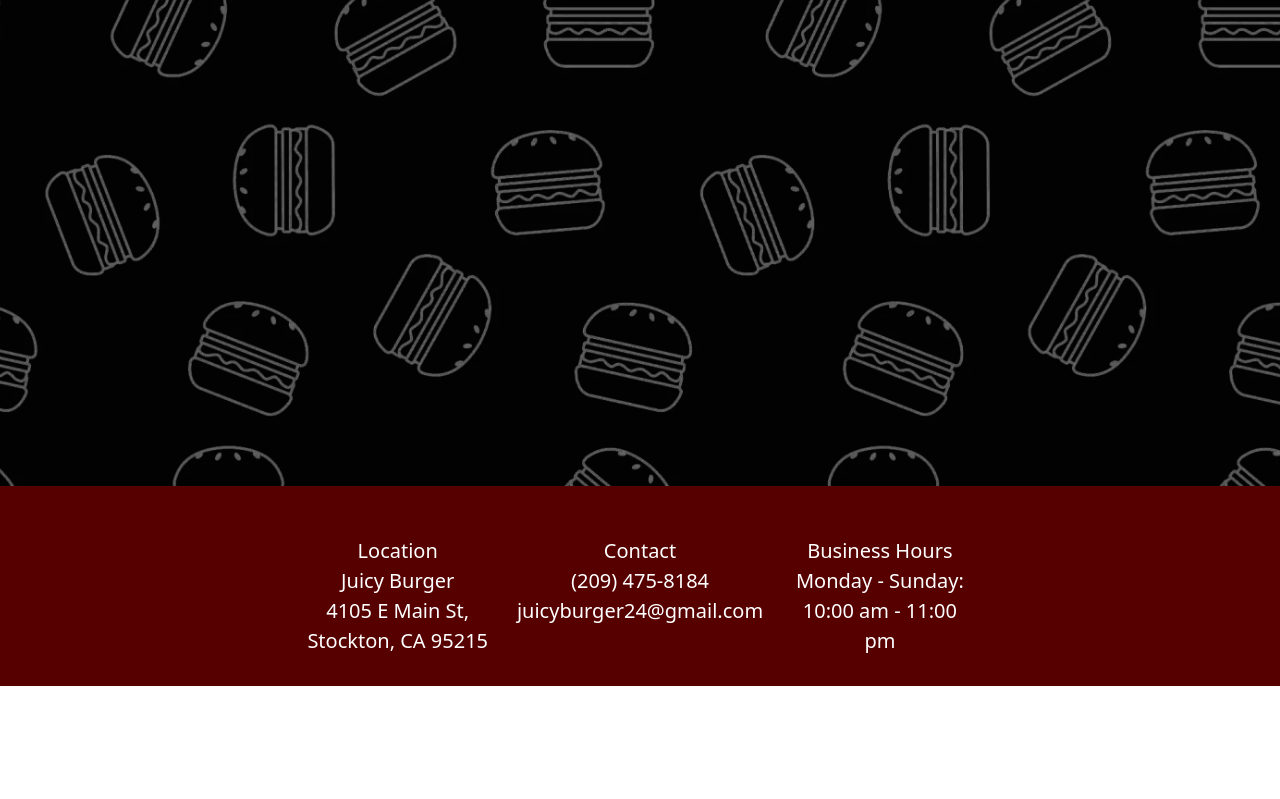
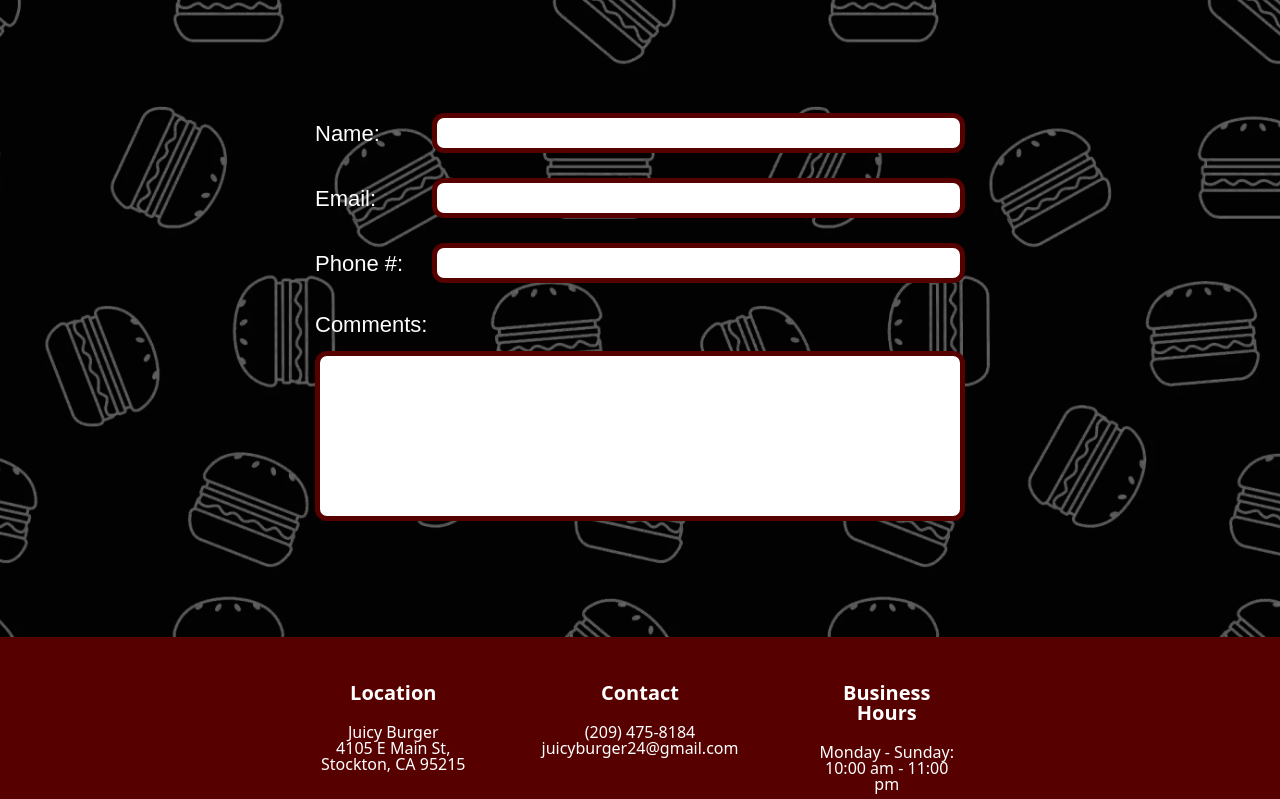
Before and after one commit to 247ELI/webReDesign, a plain HTML site: page pages/ContactPage.html in a window 1280 px wide. Shown: the part 154-953 px from the top of the page. Before the commit the page ends 840 px from the top, so only its background shows below. Drawn offline with nearby package versions, Linux system fonts and the light colour scheme.

Commit message:
contact page

```diff
--- a/pages/ContactPage.html
+++ b/pages/ContactPage.html
@@ -11,44 +11,97 @@
 </head>
 
 <body>
+    <!-- NavBar Start -->
+    <nav class="navbar navbar-expand-lg" style="background-color: #560000;">
+        <div class="container-fluid">
 
+            <!-- Logo on the left -->
+            <a class="navbar-brand d-flex align-items-center" href="#">
+                <img src="/assets/Logo.png" alt="Logo" style="height:125px; width:auto; object-fit:contain;">
+            </a>
 
-    <div class="bgContact ">
-        <div class="row ">
-            <div class="col"></div>
+            <button class="navbar-toggler" type="button" data-bs-toggle="collapse" data-bs-target="#navbarNav">
+                <span class="navbar-toggler-icon"></span>
+            </button>
+
+            <!-- Links on the right -->
+            <div class="collapse navbar-collapse justify-content-end" id="navbarNav">
+                <ul class="navbar-nav d-flex flex-row gap-5" style="padding-top:60px; margin-right:80px;">
+                    <li class="nav-item">
+                        <a class="nav-link active" href="#" style="font-size:1.75rem; color:white;">Home</a>
+                    </li>
+                    <li class="nav-item">
+                        <a class="nav-link" href="#" style="font-size:1.75rem; color:white;">Order</a>
+                    </li>
+                    <li class="nav-item">
+                        <a class="nav-link" href="#" style="font-size:1.75rem; color:white;">Contact</a>
+                    </li>
+                </ul>
+            </div>
+
         </div>
+    </nav>
+    <!-- NavBar End -->
+
+    <!-- Input Text Start -->
+    <div class="bgContact container-fluid">
+
+        <div class="formWrap">
+
+            <div class="formRow">
+                <span class="leftLabel">Name:</span>
+                <input type="text" class="textBox">
+            </div>
+
+            <div class="formRow">
+                <span class="leftLabel">Email:</span>
+                <input type="text" class="textBox">
+            </div>
+
+            <div class="formRow">
+                <span class="leftLabel">Phone #:</span>
+                <input type="text" class="textBox">
+            </div>
+
+            <div class="commentRow">
+                <span class="leftLabel">Comments:</span>
+                <textarea class="commentBox"></textarea>
+            </div>
+
+        </div>
+
     </div>
+    <!-- Input Text End -->
 
+    <!-- Footer Start -->
     <div class="footBg alignFt">
         <div class="row">
             <div class="col">
-                <p class="contactFontC">Location <br> Juicy Burger <br> 4105 E Main St, <br> Stockton, CA 95215</p>
+                <p class="contactFontC">
+                    <span class="contactTitle">Location</span> <br>
+                    Juicy Burger <br>
+                    4105 E Main St, <br>
+                    Stockton, CA 95215
+                </p>
             </div>
             <div class="col">
-                <p class="contactFontC">Contact <br> (209) 475-8184 <br> juicyburger24@gmail.com</p>
+                <p class="contactFontC">
+                    <span class="contactTitle">Contact</span> <br>
+                    (209) 475-8184 <br>
+                    juicyburger24@gmail.com
+                </p>
             </div>
             <div class="col">
-                <p class="contactFontC">Business Hours <br> Monday - Sunday: <br> 10:00 am - 11:00 pm</p>
+                <p class="contactFontC">
+                    <span class="contactTitle">Business Hours</span> <br>
+                    Monday - Sunday: <br>
+                    10:00 am - 11:00 pm
+                </p>
             </div>
         </div>
     </div>
 
-
-
-
-
-
-
-
-
-
-
-
-
-
-
-
-
+    <!-- Footer End -->
 
 
     <script src="https://cdn.jsdelivr.net/npm/bootstrap@5.3.8/dist/js/bootstrap.bundle.min.js"
--- a/styles/elistyles.css
+++ b/styles/elistyles.css
@@ -27,19 +27,113 @@
 }
 
 /* Foot Start */
-.footBg{
+.footBg {
     background-color: #560000;
     height: 200px;
     display: flex;
     justify-content: center;
+    align-items: center;
 }
 
-.contactFontC{
+.row {
+    display: flex;
+    gap: 50px;
+}
+
+.col {
+    text-align: center;
+}
+
+.contactFontC {
     color: white;
-    display: flex;
-    text-align: center;
-    margin-top: 50px;
+    margin: 0;
+    font-size: 16px;
+    line-height: 1;
+}
+
+.contactTitle {
     font-size: 20px;
+    font-weight: bold;
+    display: block;
+    margin-bottom: 5px;
 }
 
 /* Foot End */
+.textBox {
+    width: 500px;
+    height: 40px;
+    border-radius: 12px;
+    border: 2px solid #560000;
+    padding: 10px;
+    outline: none;
+}
+
+.commentBox {
+    width: 500px;
+    height: 160px;
+    border-radius: 12px;
+    border: 2px solid #560000;
+    padding: 10px;
+    resize: none;
+}
+
+.bgContact {
+    background-image: url(../assets/Background.png);
+    height: 80vh;
+    background-size: cover;
+    background-position: center;
+    background-repeat: no-repeat;
+
+    display: flex;
+    justify-content: center;
+    align-items: center;
+}
+
+.formWrap {
+    width: 650px;
+}
+
+.formRow {
+    display: flex;
+    align-items: center;
+    margin-bottom: 25px;
+}
+
+
+.leftLabel {
+    width: 120px;
+    color: white;
+    font-size: 22px;
+    text-align: left;
+    margin-right: 20px;
+}
+
+.textBox {
+    width: 100%;
+    height: 40px;
+    border-radius: 12px;
+    border: 5px solid #560000;
+    padding: 10px;
+    outline: none;
+}
+
+.commentRow {
+    display: flex;
+    flex-direction: column;
+}
+
+.commentRow .leftLabel {
+    width: auto;
+    text-align: left;
+    margin-bottom: 10px;
+}
+
+.commentBox {
+    width: 100%;
+    height: 170px;
+    border-radius: 12px;
+    border: 5px solid #560000;
+    padding: 12px;
+    outline: none;
+    resize: none;
+}
```
